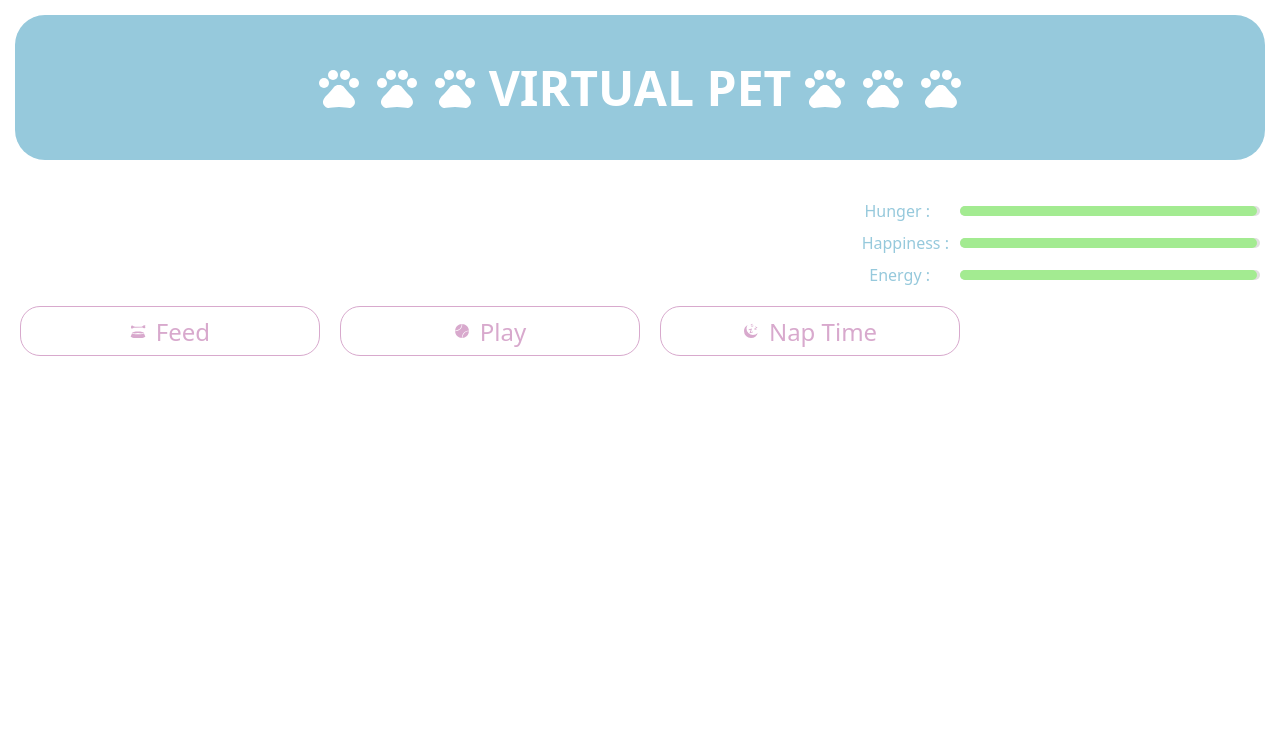
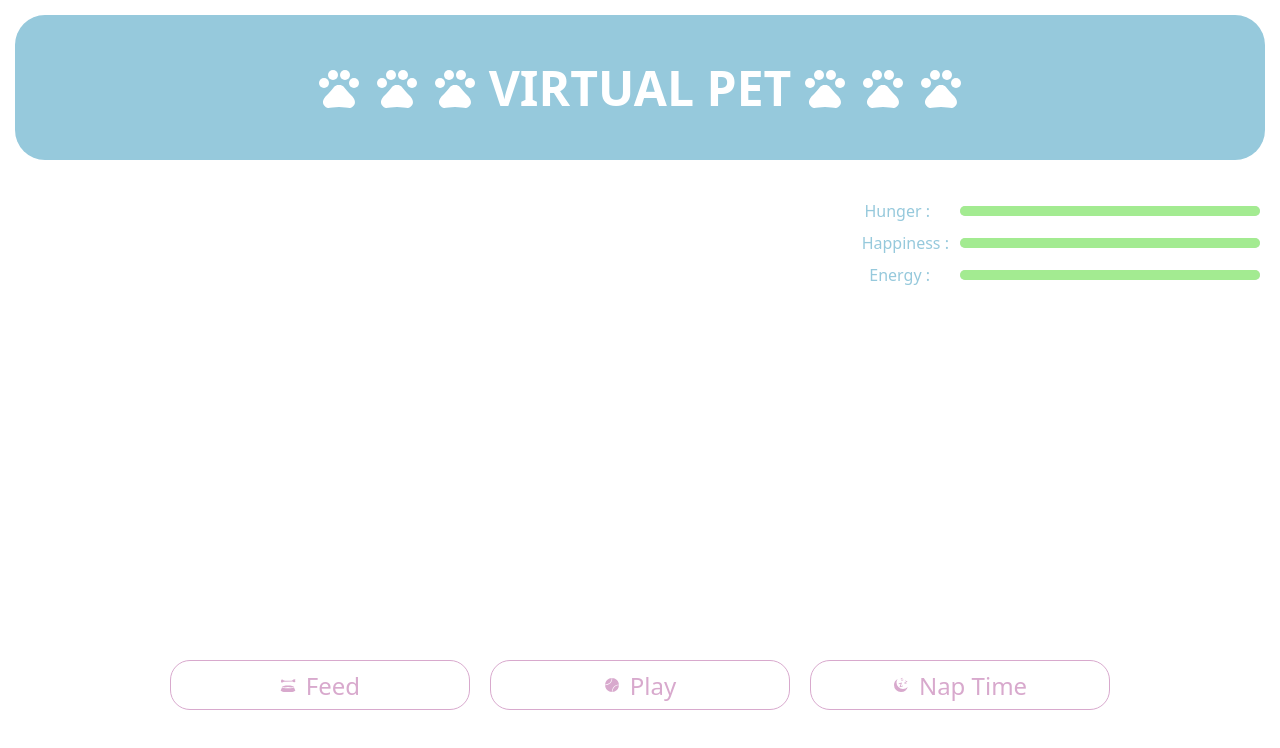
Before and after one commit to evelynmbart/Virtual-Pet, a React (Vite) app in the folder virtual-pet/: page / in a window 1280 px wide. Shown: the top 748 px of the page. Built offline with nearby package versions, Linux system fonts and the light colour scheme; a web font is replaced by a local one.

Commit message:
update action-btn css to be at bottom center of page

```diff
--- a/virtual-pet/src/App.css
+++ b/virtual-pet/src/App.css
@@ -46,10 +46,24 @@
   gap: 10px;
 }
 
+.main-content {
+  display: flex;
+  height: 100%;
+  width: 100%;
+  justify-content: center;
+  flex-direction: column;
+  align-items: center;
+}
+
 .action-btns {
   display: flex;
+  justify-content: center;
+
   gap: 20px;
   margin: 20px;
+  position: fixed;
+  bottom: 0;
+  height: 120px;
 }
 
 .stats {
@@ -83,7 +97,6 @@
   cursor: pointer;
   color: var(--tertiary-text-color);
   text-align: center;
-
   background-color: var(--primary-text-color);
 }
 
--- a/virtual-pet/src/App.jsx
+++ b/virtual-pet/src/App.jsx
@@ -186,12 +186,12 @@ function App() {
           <MdOutlinePets className="pawSix" />
         </h2>
       </nav>
+      <div className="stats">
+        <HungerStat hunger={hunger} />
+        <HappinessStat happiness={happiness} />
+        <EnergyStat energy={energy} />
+      </div>
       <div className="main-content">
-        <div className="stats">
-          <HungerStat hunger={hunger} />
-          <HappinessStat happiness={happiness} />
-          <EnergyStat energy={energy} />
-        </div>
         <div className="action-btns">
           <FeedBtn
             budgetFoodBoost={budgetFoodBoost}
--- a/virtual-pet/src/assets/settings.js
+++ b/virtual-pet/src/assets/settings.js
@@ -1,6 +1,6 @@
 export const MAX_STATS = 100;
 
-export const SLEEP_INTERVAL = 5000;
+export const SLEEP_INTERVAL = 10000;
 
 // Hunger Boosts
 
```
